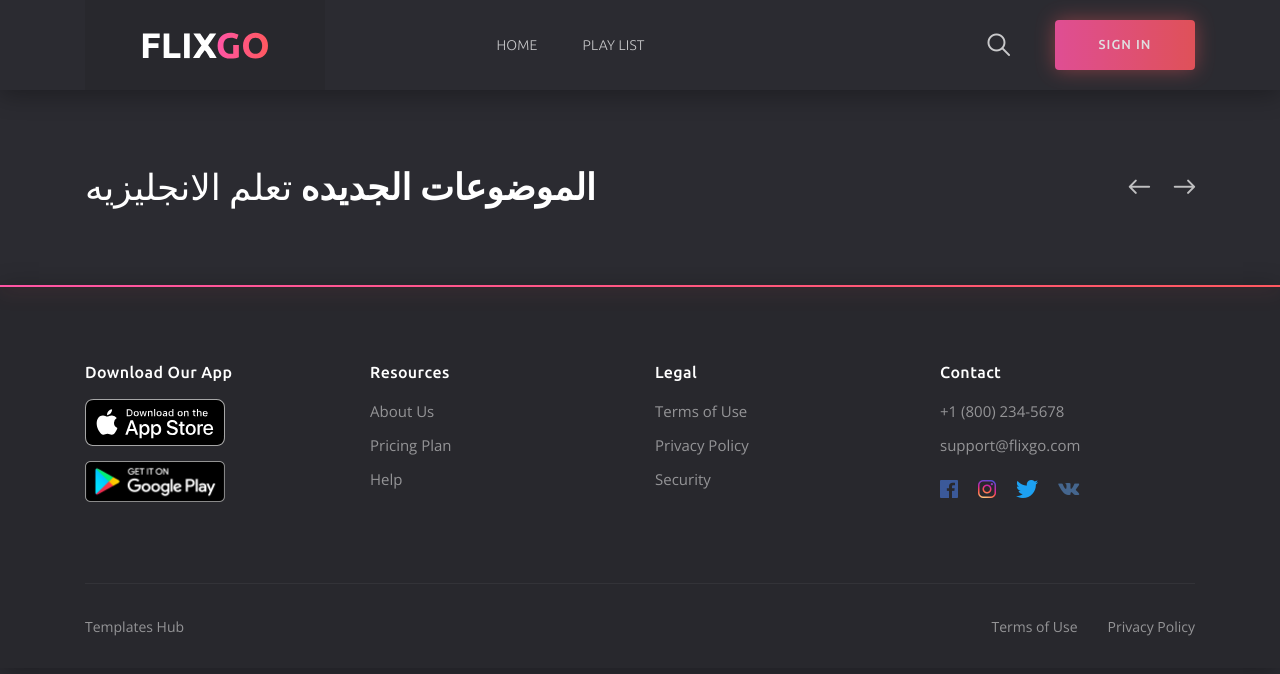
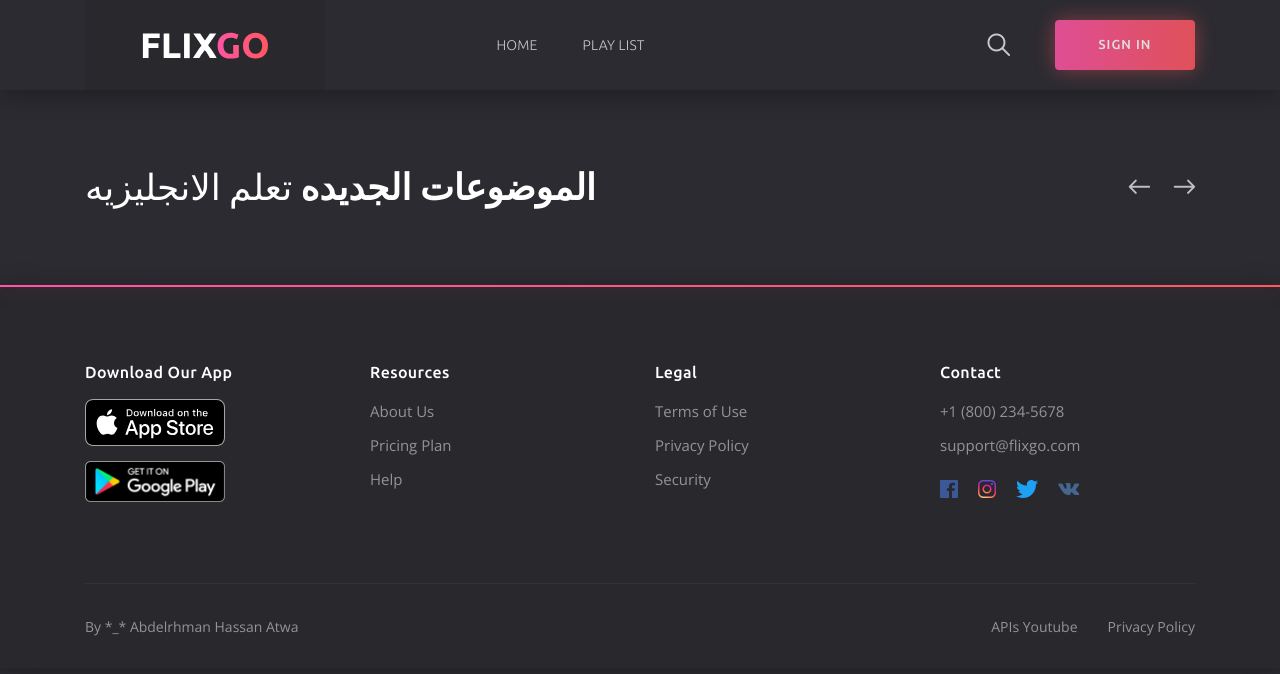
Before and after one commit to abdelrhman39/JSON-API, a plain HTML site: page index.html in a window 1280 px wide. Drawn offline with nearby package versions, Linux system fonts and the light colour scheme; no server answers.

Commit message:
update index

```diff
--- a/index.html
+++ b/index.html
@@ -208,10 +208,10 @@
                 <!-- footer copyright -->
                 <div class="col-12">
                     <div class="footer__copyright">
-                        <small><a target="_blank" href="https://www.templateshub.net">Templates Hub</a></small>
+                        <small><a target="_blank" href="">By *_* Abdelrhman Hassan Atwa</a></small>
 
                         <ul>
-                            <li><a href="#">Terms of Use</a></li>
+                            <li><a href="#">APIs Youtube</a></li>
                             <li><a href="#">Privacy Policy</a></li>
                         </ul>
                     </div>
```
